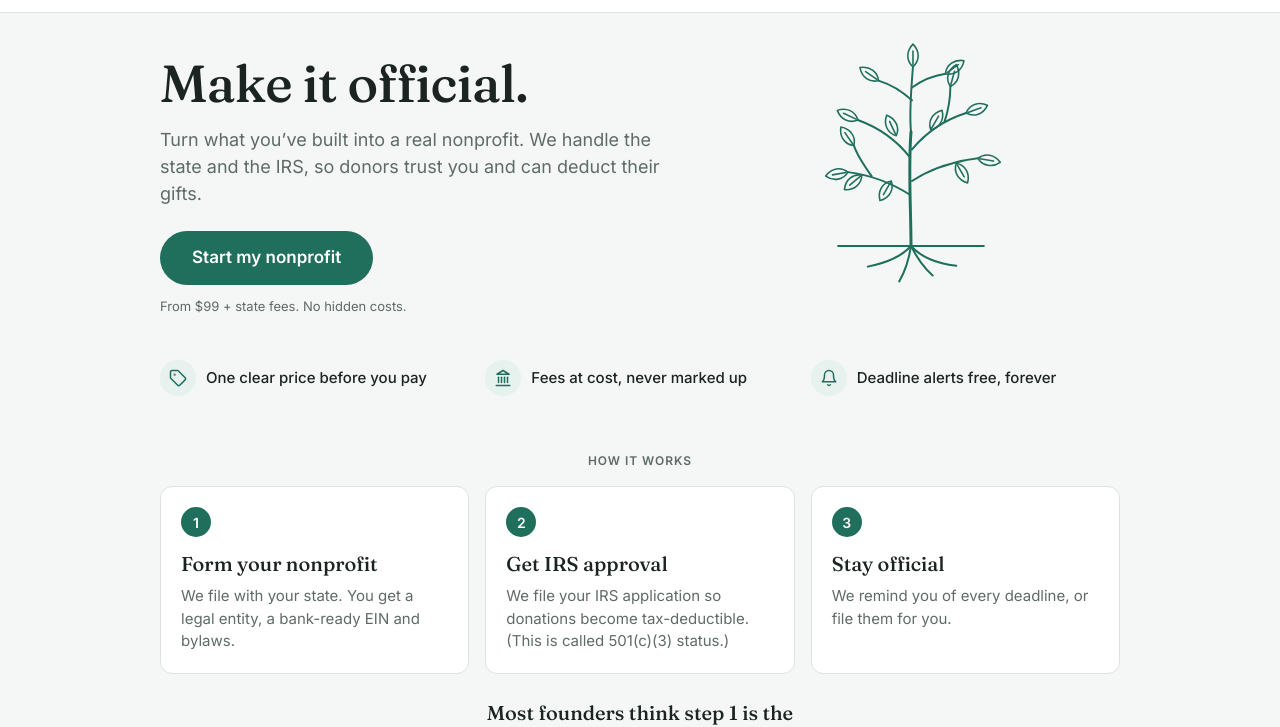
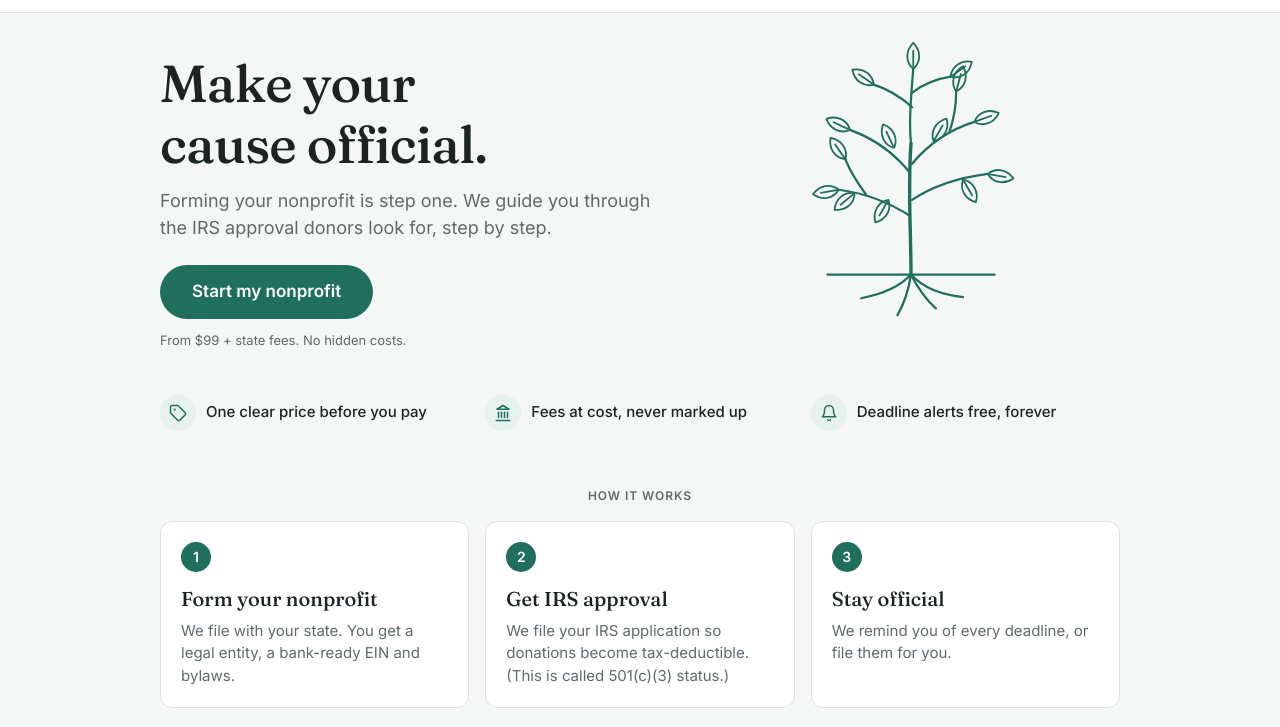
Before and after one commit to einavgold/nonprofitkit-prototype, a plain HTML site: page index.html in a window 1280 px wide. Shown: the part 93-820 px from the top of the page. Drawn offline with Linux system fonts and the light colour scheme.

Commit message:
Landing: headline matches ad, new subheadline
Co-Authored-By: Claude Sonnet 5.5 <noreply@anthropic.com>
Claude-Session: https://claude.ai/code/session_01GxSif65WpQyDNfrH3UwK8g

```diff
--- a/index.html
+++ b/index.html
@@ -645,8 +645,8 @@ const V={};
 V.landing=()=>({wide:true,html:`
  <section class="hero2">
   <div class="hero-txt">
-   <h1>Make it official.</h1>
-   <p class="lede">Turn what you’ve built into a real nonprofit. We handle the state and the IRS, so donors trust you and can deduct their gifts.</p>
+   <h1>Make your cause official.</h1>
+   <p class="lede">Forming your nonprofit is step one. We guide you through the IRS approval donors look for, step by step.</p>
    <button class="primary" data-act="start" id="btn-start">Start my nonprofit</button>
    <p class="from-line">From $99 + state fees. No hidden costs.</p>
   </div>
```
